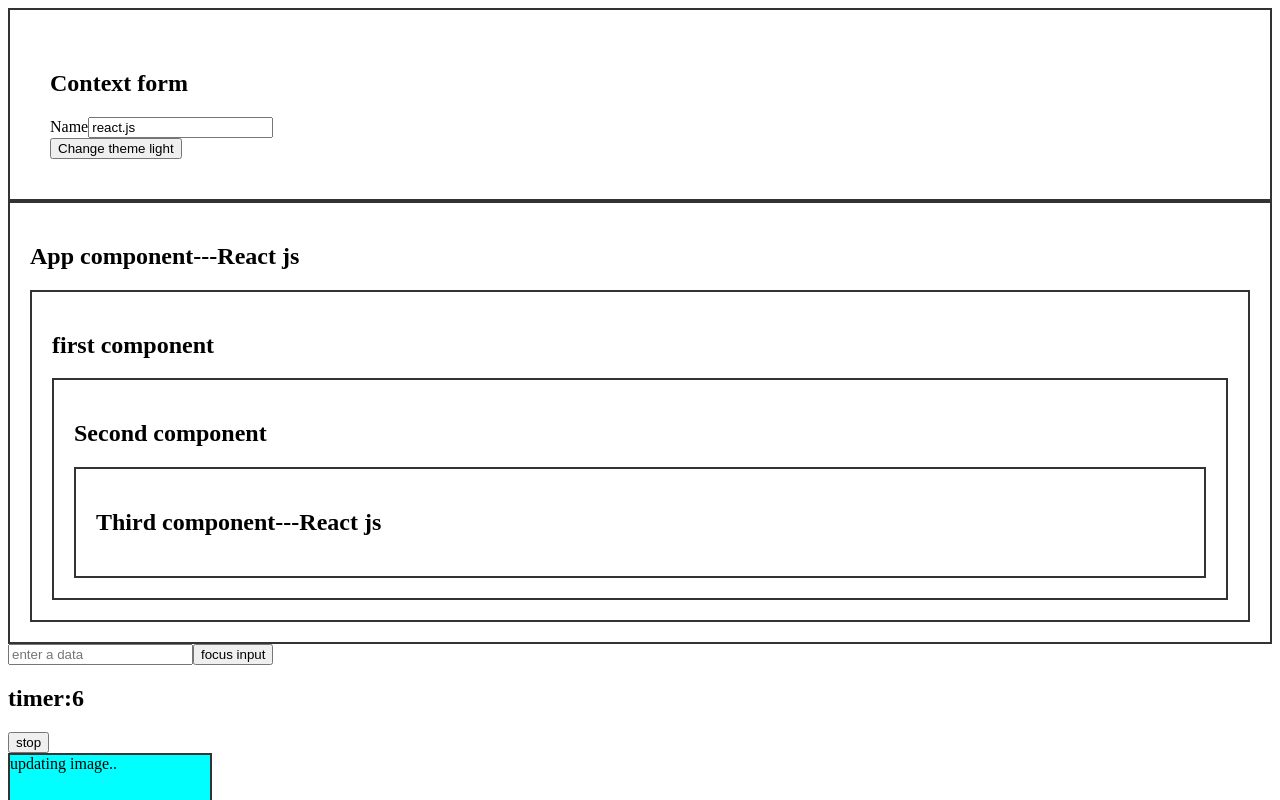
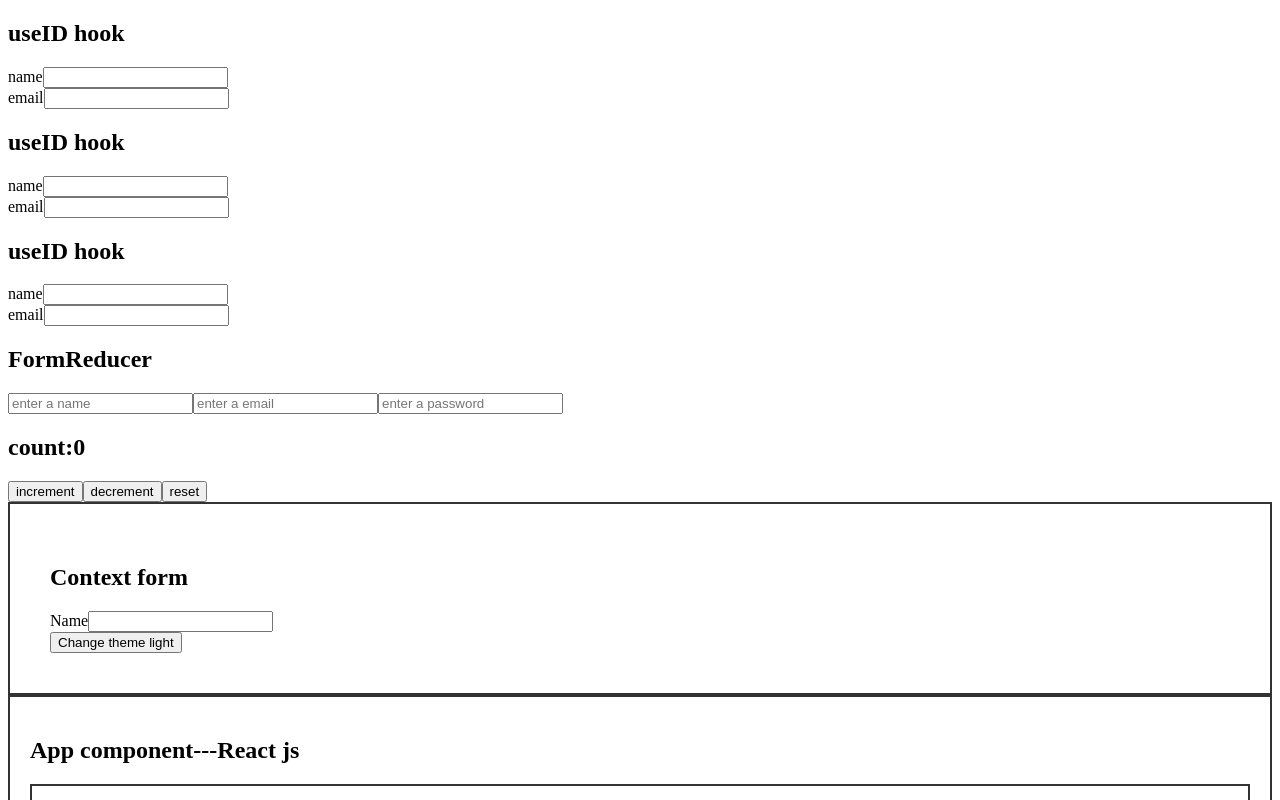
Before and after one commit to kamalrajms/mayBatch2, a React (Vite) app: page / in a window 1280 px wide. Shown: the top 800 px of the page. Built offline with nearby package versions, Linux system fonts and the light colour scheme; no server answers.

Commit message:
useReducer, useID

```diff
--- a/src/App.jsx
+++ b/src/App.jsx
@@ -18,6 +18,9 @@ import UseEffectApi from "./Component/UseEffectApi";
 import UseRefHook from "./Component/UseRefHook";
 import First from "./Context/First";
 import ContextForm from "./Context/ContextForm";
+import UseReducerHook from "./Component/UseReducerHook";
+import ReducerForm from "./Component/ReducerForm";
+import UseIDHookEg from "./Component/UseIDHookEg";
 
 export const Pass = createContext();
 
@@ -40,11 +43,15 @@ export default function App() {
   const data = { name: "react.js" };
   console.log(theme);
 
-
   return (
     <>
+      <UseIDHookEg />
+      <UseIDHookEg />
+      <UseIDHookEg />
+      <ReducerForm />
+      <UseReducerHook />
       <div style={{ padding: "20px", border: "2px solid #333" }}>
-        <Pass.Provider value={{theme,setTheme,data}}>
+        <Pass.Provider value={{ theme, setTheme, data }}>
           <ContextForm />
         </Pass.Provider>
       </div>
--- /dev/null
+++ b/src/Component/ReducerForm.jsx
@@ -0,0 +1,57 @@
+import React, { useReducer } from "react";
+
+export default function ReducerForm() {
+  const initialState = {
+    name: "",
+    email: "",
+    password: "",
+  };
+
+  function formReducer(state, action) {
+    return {
+      ...state, //previous value
+      [action.field]: action.value, //updated data
+    };
+  }
+  //   action={
+  //       field: "name",
+  //       value: state.name,
+  //     }
+
+  const [state, dispatch] = useReducer(formReducer, initialState);
+
+  function handleChange(e) {
+    dispatch({
+      field: e.target.name,
+      value: e.target.value,
+    });
+  }
+  console.log(state);
+
+  return (
+    <div>
+      <h2>FormReducer</h2>
+      <input
+        type="text"
+        value={state.name}
+        name="name"
+        onChange={handleChange}
+        placeholder="enter a name"
+      />
+      <input
+        type="email"
+        value={state.email}
+        name="email"
+        onChange={handleChange}
+        placeholder="enter a email"
+      />
+      <input
+        type="password"
+        value={state.password}
+        name="password"
+        onChange={handleChange}
+        placeholder="enter a password"
+      />
+    </div>
+  );
+}
--- /dev/null
+++ b/src/Component/UseIDHookEg.jsx
@@ -0,0 +1,21 @@
+import React, { useId } from "react";
+
+export default function UseIDHookEg() {
+  const name = useId();
+  const email = useId();
+  console.log(name, email);
+
+  return (
+    <div>
+      <h2>useID hook</h2>
+      <nav>
+        <label htmlFor={name}>name</label>
+        <input type="text" id={name} />
+      </nav>
+      <nav>
+        <label htmlFor={email}>email</label>
+        <input type="text" id={email} />
+      </nav>
+    </div>
+  );
+}
--- /dev/null
+++ b/src/Component/UseReducerHook.jsx
@@ -0,0 +1,30 @@
+import React, { useReducer } from "react";
+
+export default function UseReducerHook() {
+  const initialState = { count: 0 };
+
+  function countReducer(state, action) {
+    switch (action.type) {
+      case "increment":
+        return { count: state.count + 1 };
+      case "decrement":
+        return { count: state.count - 1 };
+      case "reset":
+        return { count: 0 };
+      default:
+        return state;
+    }
+  }
+
+  //   action={type:"increment"}
+
+  const [state, dispatch] = useReducer(countReducer, initialState);
+  return (
+    <div>
+      <h2>count:{state.count}</h2>
+      <button onClick={() => dispatch({ type: "increment" })}>increment</button>
+      <button onClick={() => dispatch({ type: "decrement" })}>decrement</button>
+      <button onClick={() => dispatch({ type: "reset" })}>reset</button>
+    </div>
+  );
+}
--- a/src/Context/ContextField.jsx
+++ b/src/Context/ContextField.jsx
@@ -9,7 +9,7 @@ export default function ContextField() {
     <div>
       <nav>
         <label htmlFor="">Name</label>
-        <input type="text" value={data.name} />
+        <input type="text"  />
       </nav>
       <ContextBtn />
     </div>
```
Also changed, not shown: src/Text.txt.
